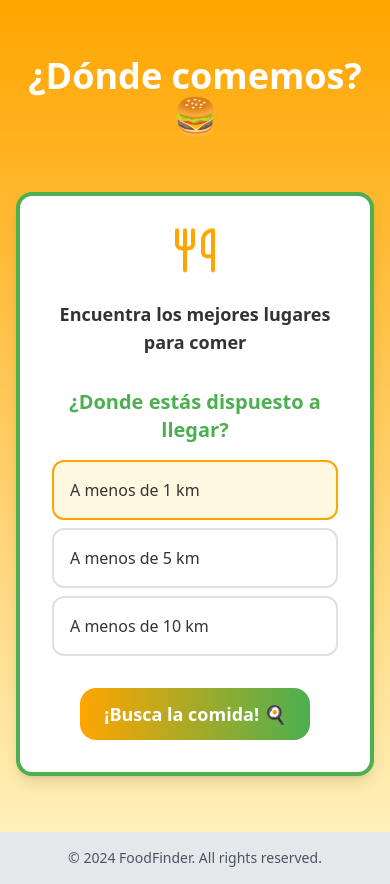
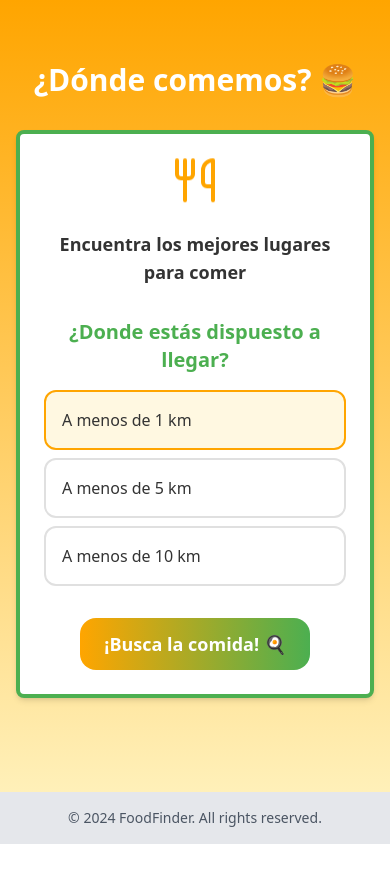
Before and after one commit to mariollesta/locatall, a React (Vite) app in the folder frontend/: page / in a window 390 px wide. After the commit the page ends 844 px from the top, so only its background shows below. Built offline with nearby package versions, Linux system fonts and the light colour scheme.

Commit message:
feat(frontend): enhanced funcionality
Responsive design.

```diff
--- a/frontend/src/components/FoodRecommender.jsx
+++ b/frontend/src/components/FoodRecommender.jsx
@@ -62,7 +62,8 @@ export const FoodRecommender = () => {
   return (
     <div className="w-full max-w-md sm:max-w-lg md:max-w-xl lg:max-w-2xl">
       {!showRecommendations ? (
-        <div className="bg-white shadow-lg p-8 mb-6 border-4 border-[#4CAF50] rounded-2xl text-center">
+        <div className="bg-white rounded-lg shadow-md overflow-hidden mb-8 border-4 border-[#4CAF50]">
+          <div className="p-6 sm:p-8">
             <Utensils className="mx-auto mb-6 text-[#FFA500] animate-bounce" size={48} />
             <p className="text-[#333333] mb-8 text-center text-lg font-semibold">
               Encuentra los mejores lugares para comer
@@ -120,6 +121,8 @@ export const FoodRecommender = () => {
               </button>
             </div>
           </div>
+
+        </div>
       ) : (
         <>
           <div className="mb-6 text-center">
--- a/frontend/src/components/FoodResult.jsx
+++ b/frontend/src/components/FoodResult.jsx
@@ -8,9 +8,12 @@ export function FoodResult({ name, rating, open_now }) {
   };
 
   return (
-    <div className="flex flex-col sm:flex-row items-start sm:items-center justify-between p-4 bg-white rounded-lg shadow-md border-2 border-[#E0E0E0] hover:border-[#4CAF50] transition-all duration-300 transform hover:scale-105">
-      {/* Left Section: Name, Rating, Open/Closed */}
-      <div className="flex flex-col flex-grow">
+    <div className="bg-white rounded-lg shadow-md overflow-hidden border-2 border-[#E0E0E0] hover:border-[#4CAF50] transition-all duration-300 transform hover:scale-105">
+      <div className="p-4 flex items-center justify-between">
+
+        {/* Left: Restaurant Info Button */}
+        <div className="flex">
+          <div>
             <h3 className="text-lg sm:text-xl font-bold text-[#FFA500] truncate">{name}</h3>
             {rating && (
               <div className="flex items-center mt-1 text-[#333333]">
@@ -21,13 +24,14 @@ export function FoodResult({ name, rating, open_now }) {
                     open_now ? "bg-[#4CAF50] text-white" : "bg-[#FF4C4C] text-white"
                   }`}
                 >
-              {open_now ? "Open" : "Closed"}
+                  {open_now ? "Abierto" : "Cerrado"}
                 </span>
               </div>
             )}
           </div>
+        </div>
 
-      {/* Right Section: Map Button */}
+        {/* Right: Map Button */}
         <a
           href={generateGoogleMapsLink(name)}
           target="_blank"
@@ -37,6 +41,8 @@ export function FoodResult({ name, rating, open_now }) {
           <MapPin className="w-4 sm:w-5 h-4 sm:h-5 mr-2" />
           Maps
         </a>
+
+      </div>
     </div>
   );
 }
--- a/frontend/src/components/Title.jsx
+++ b/frontend/src/components/Title.jsx
@@ -2,9 +2,7 @@ import React from "react";
 
 const Title = () => {
   return (
-    <header className="py-6 text-center">
-      <h1 className="text-4xl font-bold text-[#FFFFFF] mb-8">¿Dónde comemos? 🍔</h1>
-    </header>
+    <h1 className="text-3xl sm:text-4xl md:text-5xl font-bold text-[#FFFFFF] mb-8 text-center shadow-text">¿Dónde comemos? 🍔</h1>
   );
 };
 
--- a/frontend/src/pages/FoodRecommenderPage.jsx
+++ b/frontend/src/pages/FoodRecommenderPage.jsx
@@ -6,7 +6,7 @@ import Footer from "@components/Footer";
 
 export function FoodRecommenderPage () {
   return (
-    <div className="min-h-screen flex flex-col  items-center bg-gradient-to-b from-[#ffa500] to-[#fff5c5] text-[#333333]">
+    <div className="min-h-screen flex flex-col bg-gradient-to-b from-[#ffa500] to-[#fff5c5] text-[#333333]">
 
       <main className="flex-grow flex flex-col items-center justify-center px-4 py-8 sm:px-6 lg:px-8">
         <Title />
```
Lines whose indentation alone changed are shown as unchanged.
